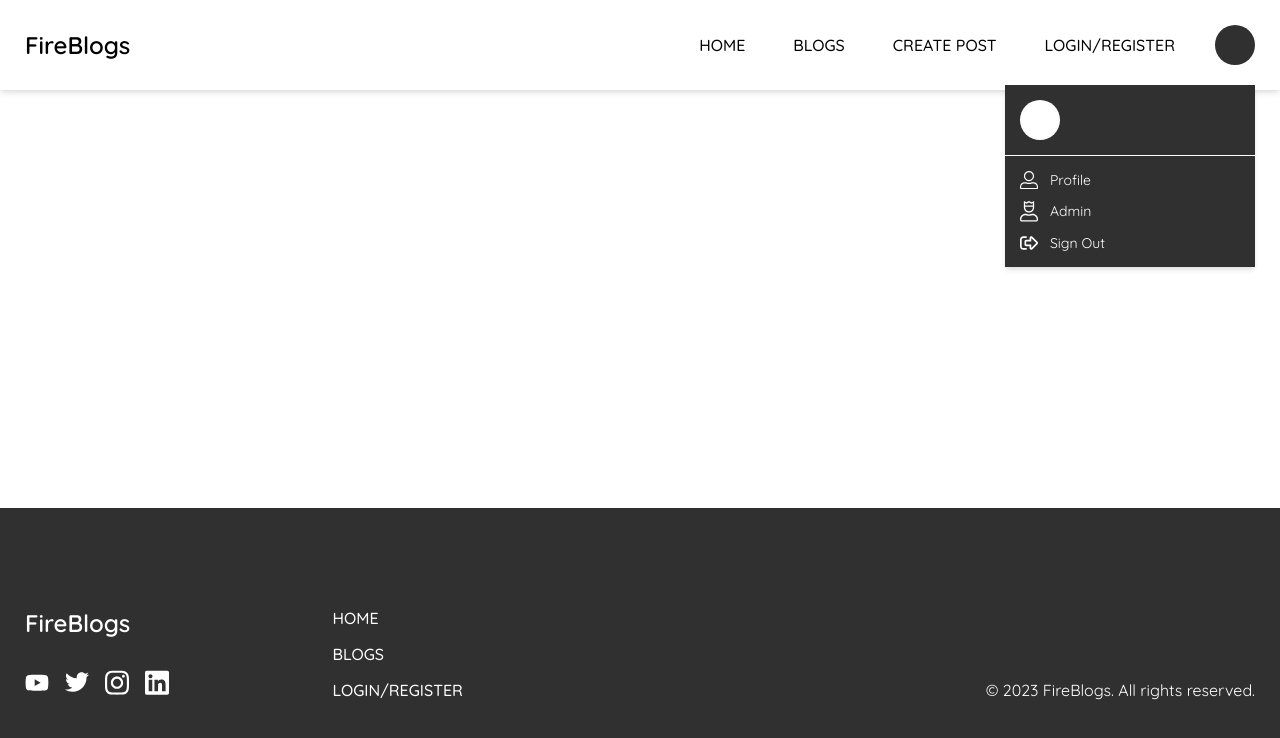
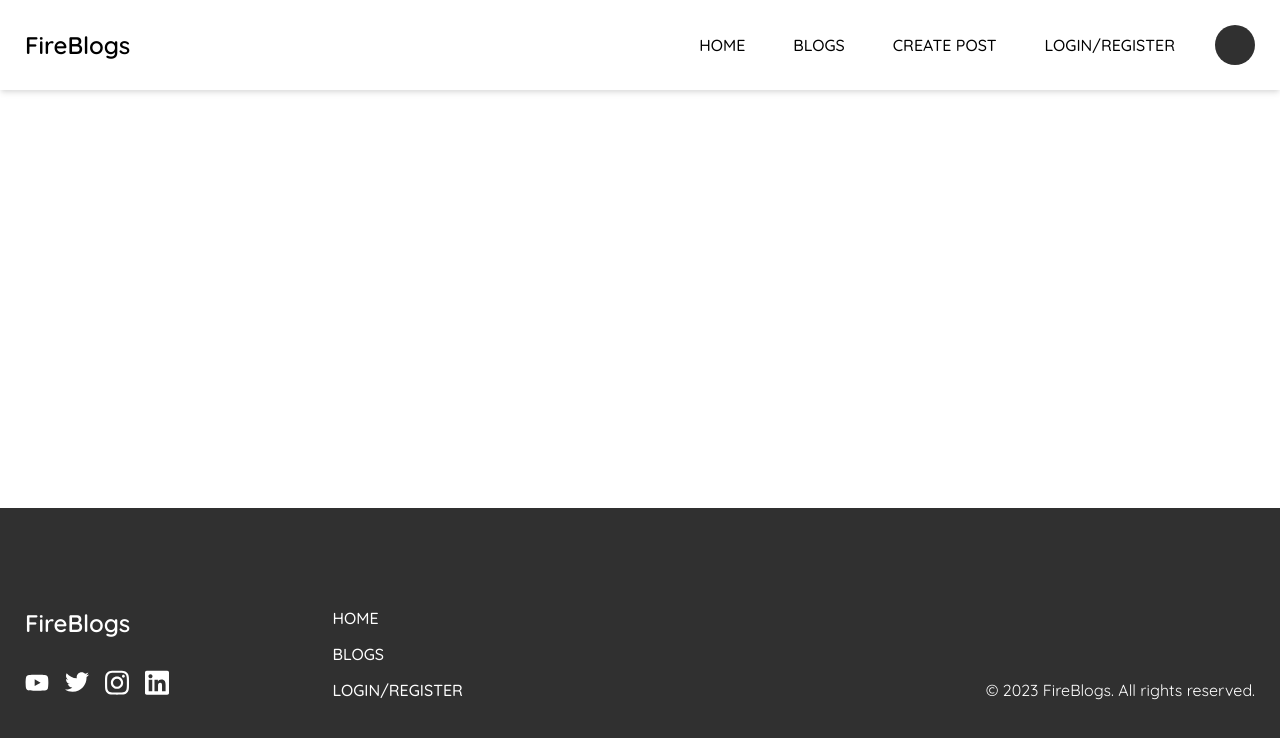
Before and after one commit to caiosantosss/fireblogs-vue, a Vue app: page /profile in a window 1280 px wide. Shown: the top 738 px of the page. Built offline with nearby package versions, Linux system fonts and the light colour scheme; no server answers; what vue2-editor would draw is missing.

Commit message:
add toogle the profile menu

```diff
--- a/src/components/Navigation.vue
+++ b/src/components/Navigation.vue
@@ -11,9 +11,9 @@
           <router-link class="link" to="#">Create Post</router-link>
           <router-link class="link" :to="{ name: 'Login' }">Login/Register</router-link>
         </ul>
-        <div class="profile" ref="profile">
+        <div @click="toggleProfileMenu" class="profile" ref="profile">
           <span>{{ this.$store.state.profileInitials }}</span>
-          <div class="profile-menu">
+          <div v-show="profileMenu" class="profile-menu">
             <div class="info">
               <p class="initials">{{ this.$store.state.profileInitials }}</p>
               <div class="right">
@@ -74,6 +74,7 @@ export default {
   },
   data() {
     return {
+      profileMenu: null,
       mobile: null,
       mobileNav: null,
       windowWidth: null,
@@ -96,6 +97,11 @@ export default {
     },
     toggleMobileNav() {
       this.mobileNav = !this.mobileNav;
+    },
+    toggleProfileMenu(e) {
+      if (e.target === this.$refs.profile) {
+        this.profileMenu = !this.profileMenu;
+      }
     },
   }
 }
@@ -164,6 +170,10 @@ header {
         border-radius: 50%;
         color: #fff;
         background-color: #303030;
+
+        span {
+          pointer-events: none;
+        }
 
         .profile-menu {
           position: absolute;
```
